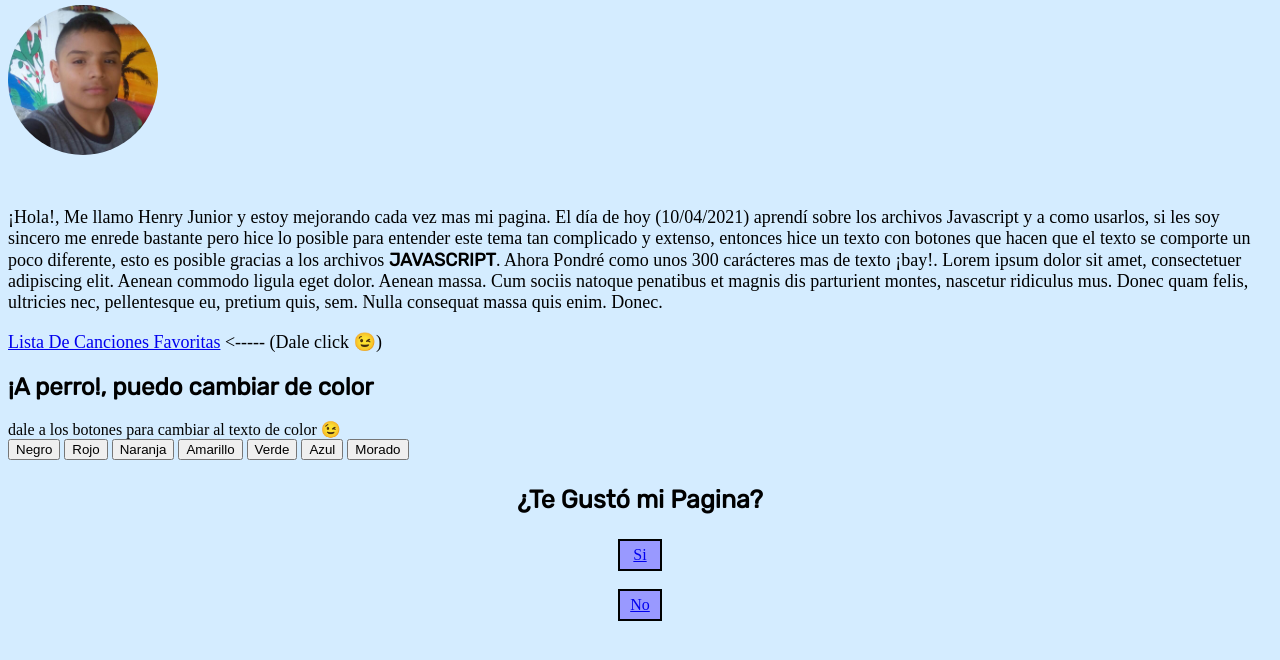
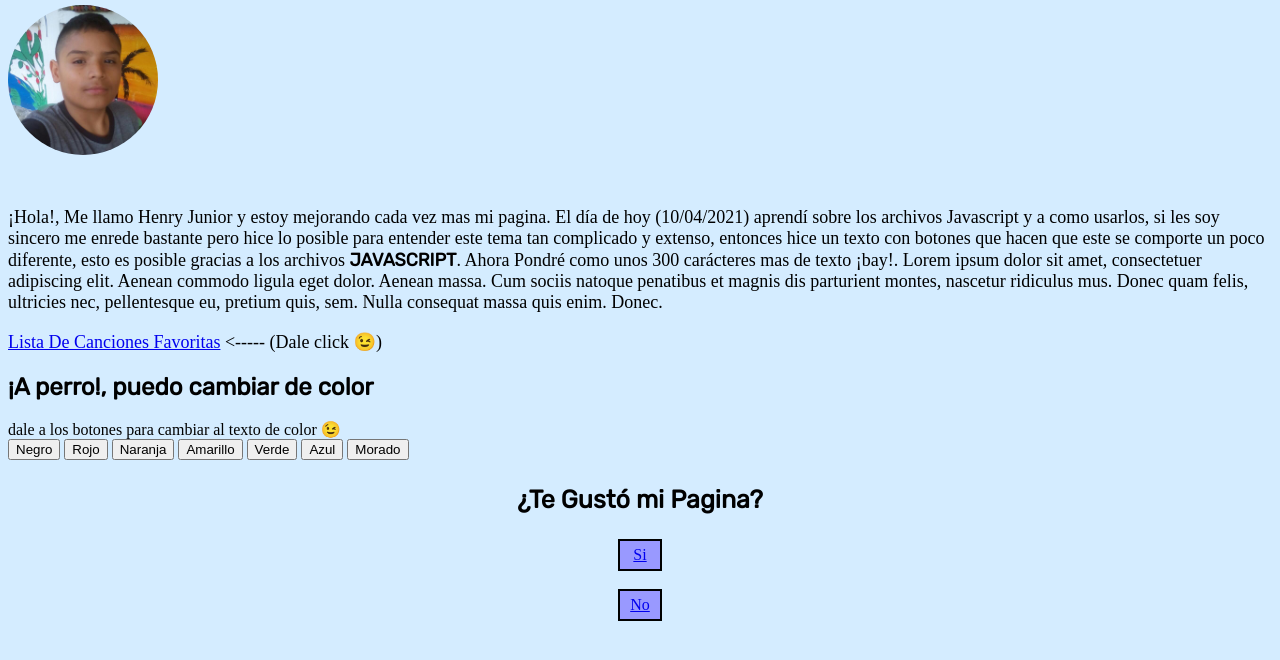
Before and after one commit to Henryjuniorsaa/Henryjuniorsaa.github.io, a plain HTML site: page index.html in a window 1280 px wide. Shown: the part 96-756 px from the top of the page. Drawn offline with Linux system fonts and the light colour scheme.

Commit message:
Update index.html

```diff
--- a/index.html
+++ b/index.html
@@ -19,7 +19,7 @@
         <p class=descripcion>¡Hola!, Me llamo Henry Junior y estoy mejorando cada vez mas mi pagina. El día de hoy
             (10/04/2021) aprendí sobre los archivos Javascript y a como usarlos, si les soy sincero me enrede bastante pero
             hice lo posible para entender este tema tan complicado y extenso, entonces hice un texto con botones que
-            hacen que el texto se comporte un poco diferente, esto es posible gracias a los archivos <b class=javasc>JAVASCRIPT</b>.
+            hacen que este se comporte un poco diferente, esto es posible gracias a los archivos <b class=javasc>JAVASCRIPT</b>.
             Ahora Pondré como unos 300 carácteres mas de texto ¡bay!. Lorem ipsum dolor sit amet, consectetuer adipiscing
             elit. Aenean commodo ligula eget dolor. Aenean massa. Cum sociis natoque penatibus et magnis dis parturient
             montes, nascetur ridiculus mus. Donec quam felis, ultricies nec, pellentesque eu, pretium quis, sem. Nulla
```
